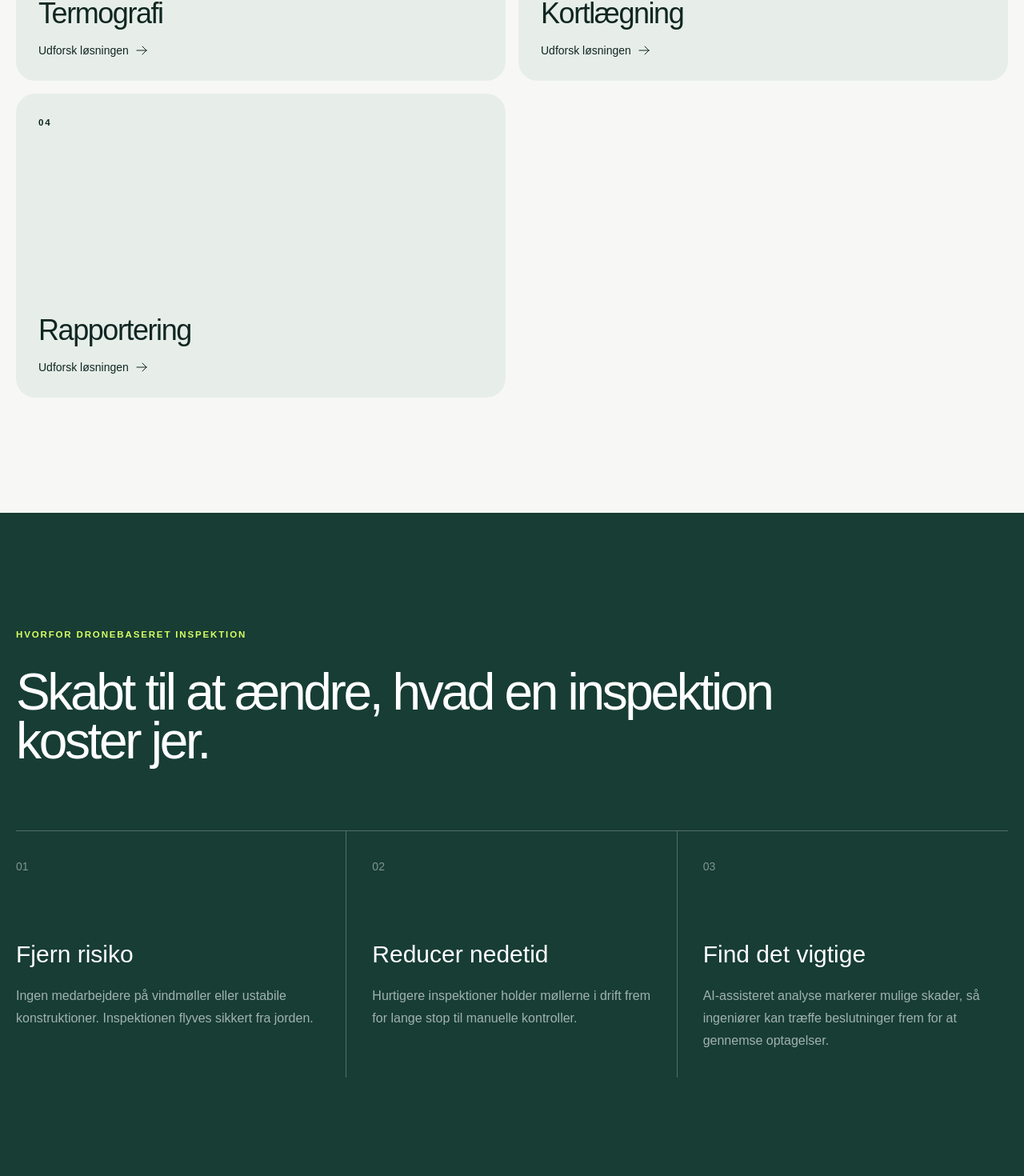
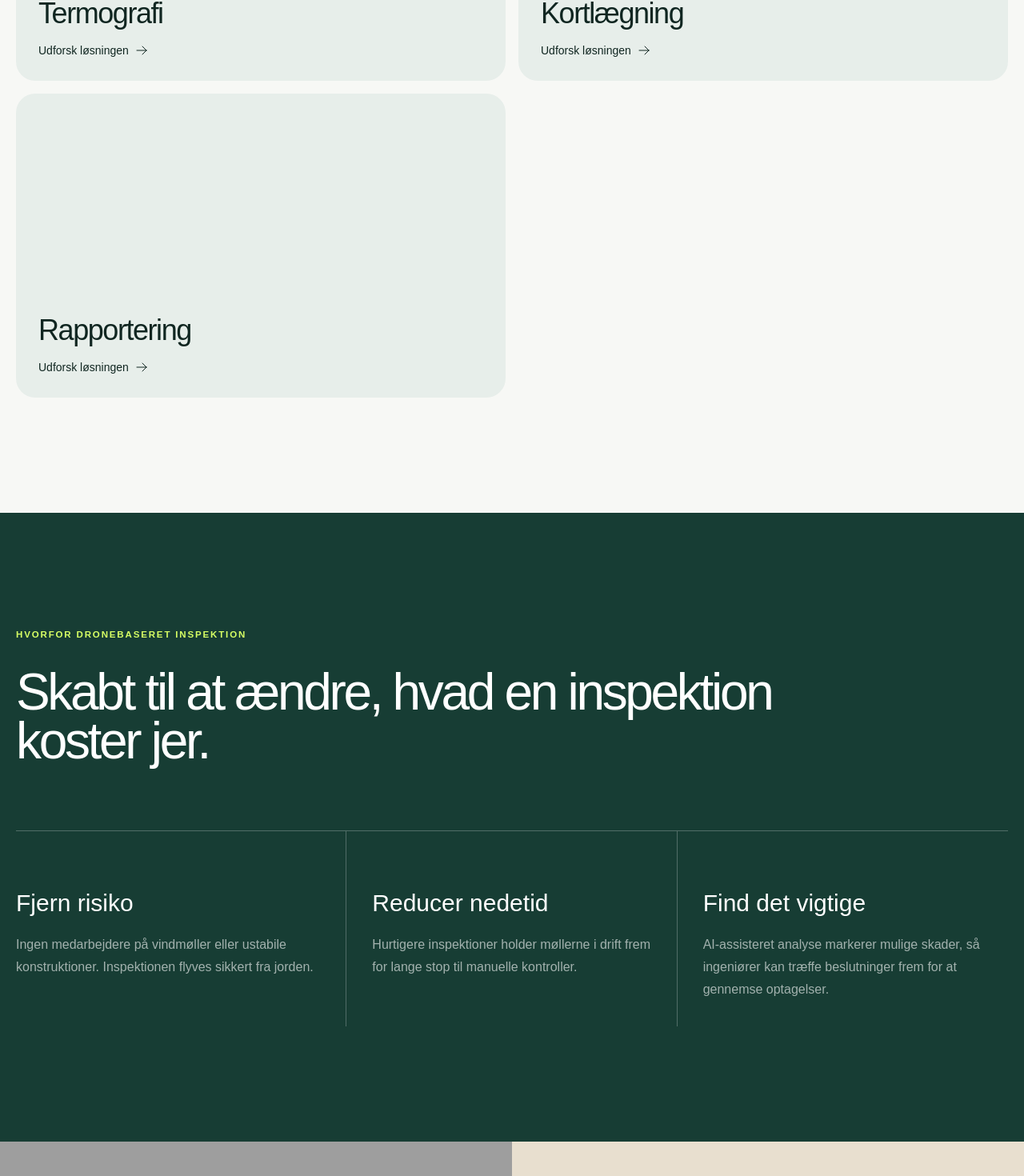
Before and after one commit to oumar969/-AeroSight, a Next.js app: page /da/ in a window 1280 px wide. Shown: the part 2113-3583 px from the top of the page at 80% size. Built offline with nearby package versions, Linux system fonts and the light colour scheme; grey boxes are pictures that could not be loaded.

Commit message:
Remove decorative section numbers

```diff
--- a/app/[lang]/page.tsx
+++ b/app/[lang]/page.tsx
@@ -23,14 +23,14 @@ export default async function Home({ params }: { params: Promise<{ lang: string
     <div className="overflow-hidden border-b border-black/10 bg-[var(--sand)] py-5"><div className="flex min-w-max animate-none gap-14 px-5">{[...t.ribbon,...t.ribbon].map((x,i)=><span key={i} className="flex items-center gap-14 text-sm font-semibold uppercase tracking-widest">{x}<span className="text-[var(--forest)]">●</span></span>)}</div></div>
 
     <section id="solutions" className="shell py-24 md:py-36"><div className="grid gap-10 md:grid-cols-[.7fr_1.3fr]"><div><p className="eyebrow text-black/50">{t.nav[0]}</p></div><div><h2 className="section-title">{lang === "da" ? "Én flyvning. Et fuldt billede." : "One flight. The full picture."}</h2><p className="mt-7 max-w-2xl text-lg leading-8 text-black/55">{lang === "da" ? "Fra præcis dataindsamling til prioriterede fund samler AeroSight hele inspektionen i et klart beslutningsgrundlag." : "From precise data capture to prioritized findings, AeroSight turns the entire inspection into a clear basis for decisions."}</p></div></div>
-      <div className="mt-20 grid gap-4 md:grid-cols-2">{solutions.map((s,i)=><Link key={s} href={`/${lang}/solutions/${s}/`} className={`group relative min-h-[380px] overflow-hidden rounded-3xl p-7 ${i===0 ? "md:col-span-2 md:min-h-[560px] text-white" : "bg-[var(--mist)]"}`}>{i===0 && <><img src={`${process.env.NEXT_PUBLIC_BASE_PATH ?? ""}/images/wind-turbine-inspection-drone.png`} alt={lang === "da" ? "Professionel drone inspicerer en vindmøllevinge" : "Professional drone inspecting a wind turbine blade"} className="absolute inset-0 h-full w-full object-cover transition duration-700 group-hover:scale-[1.025]"/><div className="absolute inset-0 bg-gradient-to-t from-black/80 via-black/10 to-black/15"/></>}<div className="relative flex h-full flex-col justify-between"><span className="eyebrow">0{i+1}</span><div><h3 className="text-4xl font-medium tracking-[-.04em]">{t.ribbon[i]}</h3><p className="mt-4 flex items-center gap-2 text-sm">{lang === "da" ? "Udforsk løsningen" : "Explore solution"}<ArrowRightIcon className="h-4 transition-transform group-hover:translate-x-2"/></p></div></div></Link>)}</div>
+      <div className="mt-20 grid gap-4 md:grid-cols-2">{solutions.map((s,i)=><Link key={s} href={`/${lang}/solutions/${s}/`} className={`group relative min-h-[380px] overflow-hidden rounded-3xl p-7 ${i===0 ? "md:col-span-2 md:min-h-[560px] text-white" : "bg-[var(--mist)]"}`}>{i===0 && <><img src={`${process.env.NEXT_PUBLIC_BASE_PATH ?? ""}/images/wind-turbine-inspection-drone.png`} alt={lang === "da" ? "Professionel drone inspicerer en vindmøllevinge" : "Professional drone inspecting a wind turbine blade"} className="absolute inset-0 h-full w-full object-cover transition duration-700 group-hover:scale-[1.025]"/><div className="absolute inset-0 bg-gradient-to-t from-black/80 via-black/10 to-black/15"/></>}<div className="relative flex h-full flex-col justify-end"><div><h3 className="text-4xl font-medium tracking-[-.04em]">{t.ribbon[i]}</h3><p className="mt-4 flex items-center gap-2 text-sm">{lang === "da" ? "Udforsk løsningen" : "Explore solution"}<ArrowRightIcon className="h-4 transition-transform group-hover:translate-x-2"/></p></div></div></Link>)}</div>
     </section>
 
-    <section id="why" className="bg-[var(--forest)] py-24 text-white md:py-36"><div className="shell"><p className="eyebrow text-[var(--signal)]">{t.whyLabel}</p><h2 className="section-title mt-8 max-w-5xl">{t.whyTitle}</h2><div className="mt-20 grid border-t border-white/25 md:grid-cols-3">{t.reasons.map((r,i)=><article key={r[0]} className="border-b border-white/25 py-8 md:border-b-0 md:border-r md:p-8 md:first:pl-0 md:last:border-0"><span className="text-sm text-white/45">0{i+1}</span><h3 className="mt-20 text-3xl font-medium">{r[0]}</h3><p className="mt-5 leading-7 text-white/60">{r[1]}</p></article>)}</div></div></section>
+    <section id="why" className="bg-[var(--forest)] py-24 text-white md:py-36"><div className="shell"><p className="eyebrow text-[var(--signal)]">{t.whyLabel}</p><h2 className="section-title mt-8 max-w-5xl">{t.whyTitle}</h2><div className="mt-20 grid border-t border-white/25 md:grid-cols-3">{t.reasons.map((r)=><article key={r[0]} className="border-b border-white/25 py-8 md:border-b-0 md:border-r md:p-8 md:first:pl-0 md:last:border-0"><h3 className="mt-10 text-3xl font-medium">{r[0]}</h3><p className="mt-5 leading-7 text-white/60">{r[1]}</p></article>)}</div></div></section>
 
     <section id="industries" className="grid min-h-[700px] lg:grid-cols-2"><div className="relative min-h-[500px]"><img src="https://images.unsplash.com/photo-1532601224476-15c79f2f7a51?auto=format&fit=crop&w=1400&q=85" alt="Wind turbine blades" className="absolute inset-0 h-full w-full object-cover"/></div><div className="flex flex-col justify-between bg-[var(--sand)] p-8 md:p-16"><p className="eyebrow">{lang === "da" ? "Fokusbranche / Vindenergi" : "Focus industry / Wind energy"}</p><div><h2 className="section-title">{lang === "da" ? "Vinger fortæller en historie." : "Blades tell a story."}</h2><p className="mt-7 max-w-xl text-lg leading-8 text-black/60">{lang === "da" ? "Vores model hjælper med at finde tegn på erosion, revner og andre afvigelser, så vedligehold kan planlægges på et bedre grundlag." : "Our model helps identify signs of erosion, cracks and other anomalies, so maintenance can be planned with better evidence."}</p></div></div></section>
 
-    <section id="process" className="shell py-24 md:py-36"><p className="eyebrow text-black/50">{t.processLabel}</p><h2 className="section-title mt-8">{t.processTitle}</h2><div className="mt-20">{t.process.map(p=><article key={p[0]} className="group grid gap-5 border-t border-black/15 py-7 transition-colors hover:bg-[var(--mist)] md:grid-cols-[.25fr_.65fr_1.1fr] md:px-5"><span className="text-sm text-black/40">{p[0]}</span><h3 className="text-3xl font-medium">{p[1]}</h3><p className="max-w-xl leading-7 text-black/55">{p[2]}</p></article>)}</div></section>
+    <section id="process" className="shell py-24 md:py-36"><p className="eyebrow text-black/50">{t.processLabel}</p><h2 className="section-title mt-8">{t.processTitle}</h2><div className="mt-20">{t.process.map(p=><article key={p[0]} className="group grid gap-5 border-t border-black/15 py-7 transition-colors hover:bg-[var(--mist)] md:grid-cols-[.75fr_1.25fr] md:px-5"><h3 className="text-3xl font-medium">{p[1]}</h3><p className="max-w-xl leading-7 text-black/55">{p[2]}</p></article>)}</div></section>
 
     <section id="contact" className="bg-[var(--ink)] py-24 text-white md:py-36"><div className="shell grid gap-16 lg:grid-cols-2"><div><p className="eyebrow text-[var(--signal)]">{t.primary}</p><h2 className="section-title mt-8">{t.quote}</h2><p className="mt-8 max-w-lg text-lg leading-8 text-white/55">{t.quoteText}</p><ArrowDownIcon className="mt-20 h-16 w-16 text-[var(--signal)]"/></div><QuoteForm lang={lang}/></div></section>
 
```
